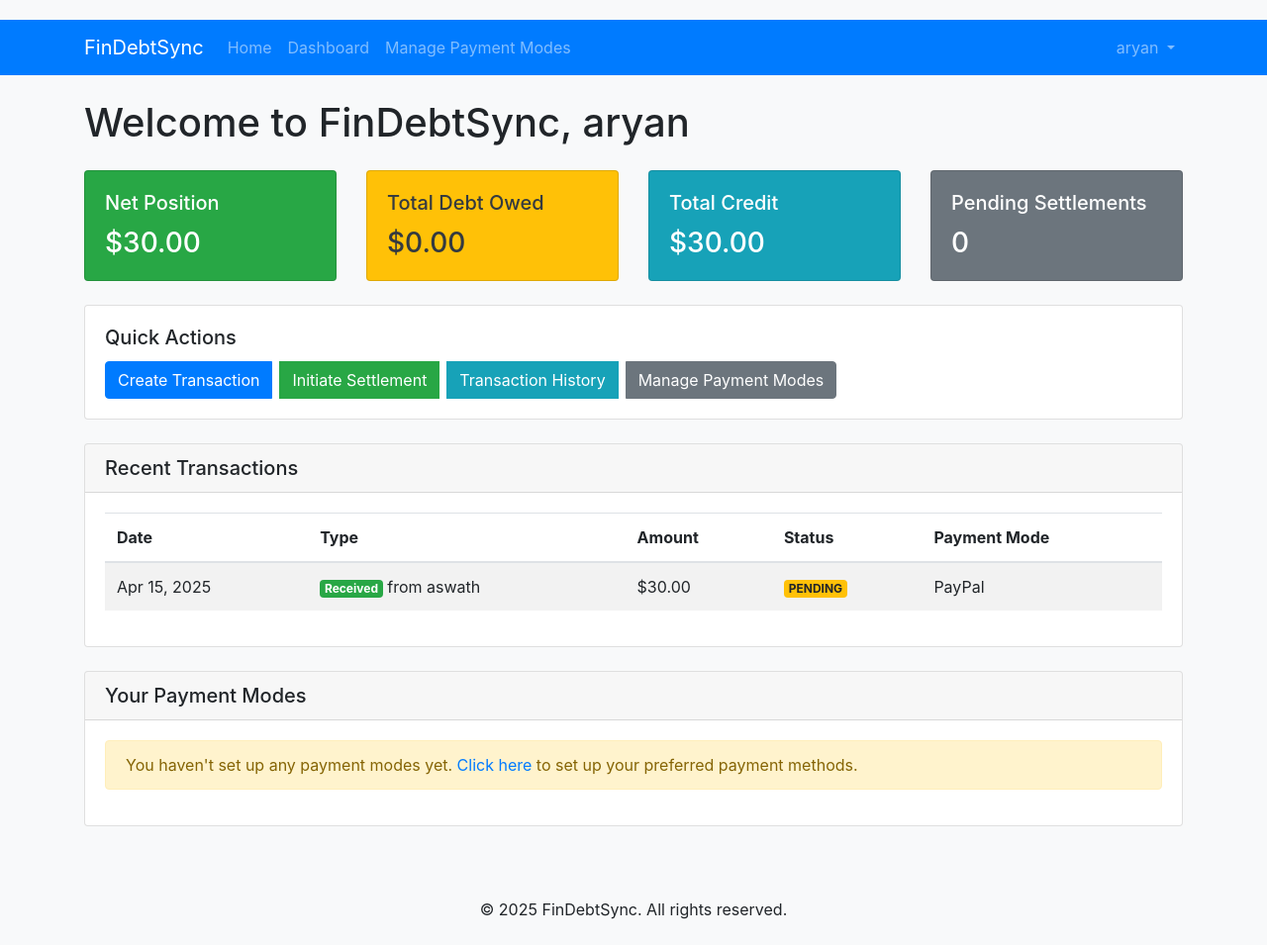
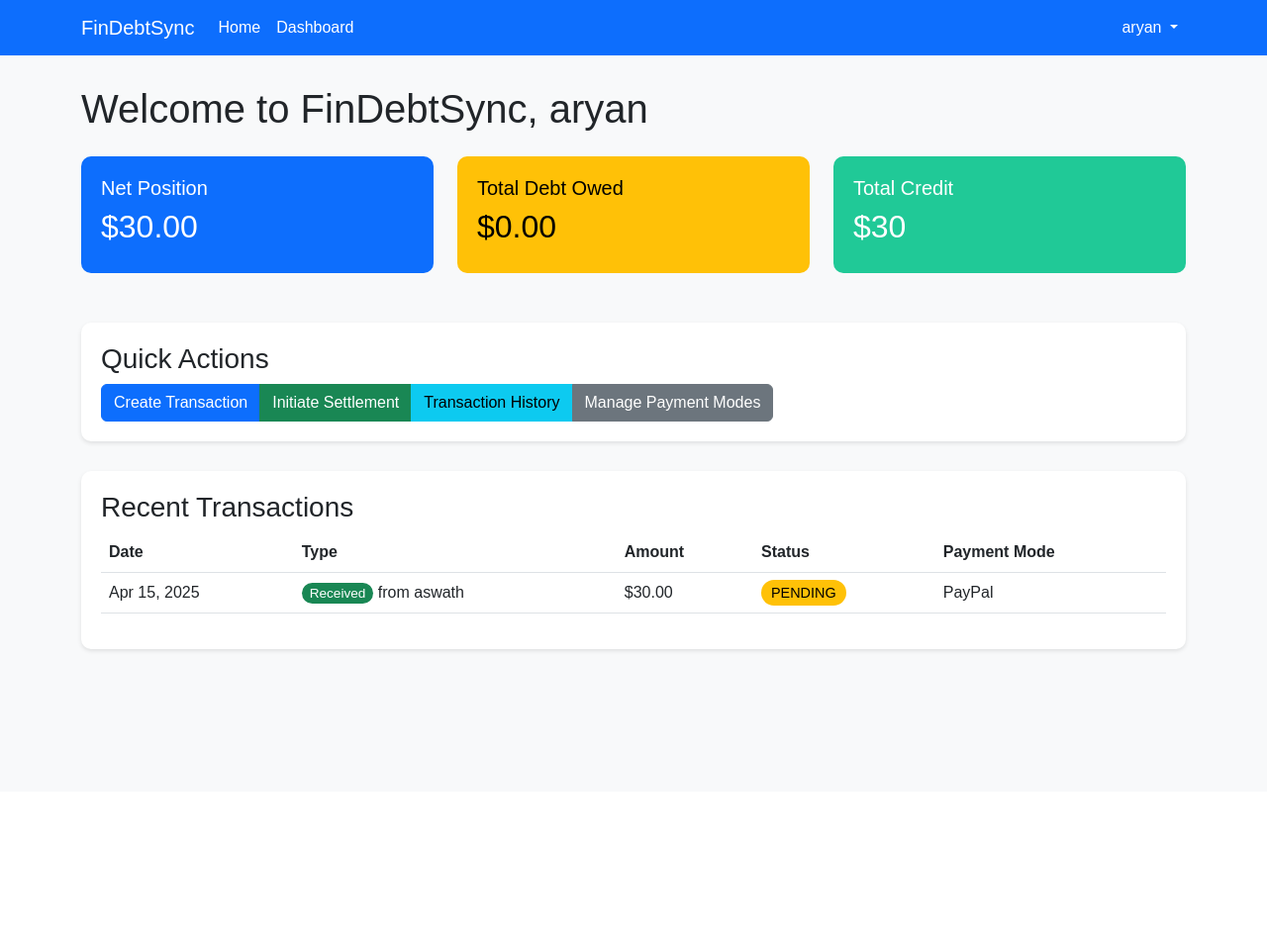
Before and after one commit to aryansinghbajaj/FinDebtSync, a Django app: page /dashboard/ in a window 1280 px wide. Shown: the whole page at 99% size. After the commit the page ends 660 px from the top, so only its background shows below. Run offline with Django 4.2, Linux system fonts and the light colour scheme; a user stored in the database is signed in; data comes from the database, SQL or seed files in the repository; both versions use the stored data as it was after the commit; some libraries are stand-ins or nearby versions.

Commit message:
navbar and algo change

```diff
--- a/findebt_app/core/views.py
+++ b/findebt_app/core/views.py
@@ -75,7 +75,7 @@
 
 @login_required #ensuring only authenticated(logged-in) users can access the dashboard view
 def dashboard(request):
-    customer = request.user.bank_profile #retrieving the customer profile
+    customer = request.user.bank_profile
 
     # Getting the payment modes that are compatible with customer
     payment_modes = PaymentCompatibility.objects.filter(customer=customer)
@@ -87,7 +87,6 @@
     net_position = customer.get_net_position()
     total_debt = customer.get_total_debt_owed()
     total_credit = customer.get_total_credit_received()
-    pending_settlements = customer.get_pending_settlements_count()
 
     context = {
         'customer': customer,
@@ -96,7 +95,6 @@
         'net_position': net_position,
         'total_debt': total_debt,
         'total_credit': total_credit,
-        'pending_settlements': pending_settlements,
     }
 
     return render(request, 'dashboard.html', context)
--- a/findebt_app/templates/dashboard.html
+++ b/findebt_app/templates/dashboard.html
@@ -3,156 +3,156 @@
 <head>
     <meta charset="UTF-8">
     <meta name="viewport" content="width=device-width, initial-scale=1.0">
-    <title>FinDebtSync Dashboard</title>
-    <!-- Bootstrap CSS -->
-    <link rel="stylesheet" href="https://stackpath.bootstrapcdn.com/bootstrap/4.5.2/css/bootstrap.min.css">
+    <title>Dashboard - FinDebtSync</title>
+    <link href="https://cdn.jsdelivr.net/npm/bootstrap@5.3.0/dist/css/bootstrap.min.css" rel="stylesheet">
     <style>
         body {
             background-color: #f8f9fa;
-            padding-top: 20px;
+            font-family: 'Arial', sans-serif;
         }
         .navbar {
+            background-color: #0d6efd;
+            margin-bottom: 30px;
+        }
+        .navbar-brand, .nav-link {
+            color: white !important;
+        }
+        .financial-card {
+            padding: 20px;
+            border-radius: 10px;
+            color: white;
             margin-bottom: 20px;
+        }
+        .net-position {
+            background-color: #0d6efd;
+        }
+        .total-debt {
+            background-color: #ffc107;
+            color: black;
+        }
+        .total-credit {
+            background-color: #20c997;
+        }
+        .quick-actions {
+            margin: 30px 0;
+            padding: 20px;
+            background-color: white;
+            border-radius: 10px;
+            box-shadow: 0 2px 4px rgba(0,0,0,0.1);
+        }
+        .transactions-section {
+            background-color: white;
+            border-radius: 10px;
+            padding: 20px;
+            box-shadow: 0 2px 4px rgba(0,0,0,0.1);
+        }
+        .status-badge {
+            padding: 5px 10px;
+            border-radius: 15px;
+            font-size: 0.9em;
+        }
+        .status-pending {
+            background-color: #ffc107;
+            color: black;
+        }
+        .status-completed {
+            background-color: #198754;
+            color: white;
+        }
+        .status-cancelled {
+            background-color: #dc3545;
+            color: white;
+        }
+        .status-settled {
+            background-color: #0dcaf0;
+            color: white;
+        }
+        .transaction-type {
+            padding: 3px 8px;
+            border-radius: 12px;
+            font-size: 0.85em;
+        }
+        .type-sent {
+            background-color: #ffc107;
+            color: black;
+        }
+        .type-received {
+            background-color: #198754;
+            color: white;
         }
     </style>
 </head>
 <body>
     <!-- Navigation -->
-    <nav class="navbar navbar-expand-lg navbar-dark bg-primary">
+    <nav class="navbar navbar-expand-lg">
         <div class="container">
             <a class="navbar-brand" href="{% url 'home' %}">FinDebtSync</a>
-            <button class="navbar-toggler" type="button" data-toggle="collapse" data-target="#navbarNav" aria-controls="navbarNav" aria-expanded="false" aria-label="Toggle navigation">
+            <button class="navbar-toggler" type="button" data-bs-toggle="collapse" data-bs-target="#navbarNav" aria-controls="navbarNav" aria-expanded="false" aria-label="Toggle navigation">
                 <span class="navbar-toggler-icon"></span>
             </button>
             <div class="collapse navbar-collapse" id="navbarNav">
-                <ul class="navbar-nav mr-auto">
+                <ul class="navbar-nav me-auto">
                     <li class="nav-item">
                         <a class="nav-link" href="{% url 'home' %}">Home</a>
                     </li>
-                    {% if user.is_authenticated %}
                     <li class="nav-item">
                         <a class="nav-link" href="{% url 'dashboard' %}">Dashboard</a>
                     </li>
-                    <li class="nav-item">
-                        <a class="nav-link" href="{% url 'payment_modes' %}">Manage Payment Modes</a>
-                    </li>
-                    {% endif %}
                 </ul>
-                <ul class="navbar-nav ml-auto">
-                    {% if user.is_authenticated %}
+                <ul class="navbar-nav">
                     <li class="nav-item dropdown">
-                        <a class="nav-link dropdown-toggle" href="#" id="navbarDropdown" role="button" data-toggle="dropdown" aria-haspopup="true" aria-expanded="false">
+                        <a class="nav-link dropdown-toggle" href="#" id="navbarDropdown" role="button" data-bs-toggle="dropdown" aria-expanded="false">
                             {{ user.username }}
                         </a>
-                        <div class="dropdown-menu" aria-labelledby="navbarDropdown">
-                            <a class="dropdown-item" href="{% url 'dashboard' %}">Dashboard</a>
-                            <div class="dropdown-divider"></div>
-                            <a class="dropdown-item" href="{% url 'logout' %}">Logout</a>
-                        </div>
+                        <ul class="dropdown-menu dropdown-menu-end" aria-labelledby="navbarDropdown">
+                            <li><a class="dropdown-item" href="{% url 'dashboard' %}">Dashboard</a></li>
+                            <li><hr class="dropdown-divider"></li>
+                            <li><a class="dropdown-item" href="{% url 'logout' %}">Logout</a></li>
+                        </ul>
                     </li>
-                    {% else %}
-                    <li class="nav-item">
-                        <a class="nav-link" href="{% url 'login' %}">Login</a>
-                    </li>
-                    <li class="nav-item">
-                        <a class="nav-link" href="{% url 'register' %}">Register</a>
-                    </li>
-                    {% endif %}
                 </ul>
             </div>
         </div>
     </nav>
 
-    <!-- Main Content -->
-    <main>
-        {% if messages %}
-        <div class="container">
-            {% for message in messages %}
-            <div class="alert alert-{{ message.tags }} alert-dismissible fade show" role="alert">
-                {{ message }}
-                <button type="button" class="close" data-dismiss="alert" aria-label="Close">
-                    <span aria-hidden="true">&times;</span>
-                </button>
-            </div>
-            {% endfor %}
-        </div>
-        {% endif %}
-
-        <!-- Dashboard Content -->
     <div class="container mt-4">
         <h1 class="mb-4">Welcome to FinDebtSync, {{ customer.user.username }}</h1>
 
-            <!-- Financial Overview Cards -->
-            <div class="row mb-4">
-                <!-- Net Financial Position -->
-                <div class="col-md-3">
-                    <div class="card {% if net_position < 0 %}bg-danger{% elif net_position > 0 %}bg-success{% else %}bg-primary{% endif %} text-white">
-                        <div class="card-body">
-                            <h5 class="card-title">Net Position</h5>
-                            <h3 class="card-text">${{ net_position|floatformat:2 }}</h3>
+        <div class="row">
+            <div class="col-md-4">
+                <div class="financial-card net-position">
+                    <h5>Net Position</h5>
+                    <h2>${{ net_position }}</h2>
+                </div>
+            </div>
+            <div class="col-md-4">
+                <div class="financial-card total-debt">
+                    <h5>Total Debt Owed</h5>
+                    <h2>${{ total_debt }}</h2>
+                </div>
+            </div>
+            <div class="col-md-4">
+                <div class="financial-card total-credit">
+                    <h5>Total Credit</h5>
+                    <h2>${{ total_credit }}</h2>
                 </div>
             </div>
         </div>
 
-                <!-- Total Debt -->
-                <div class="col-md-3">
-                    <div class="card bg-warning text-dark">
-                        <div class="card-body">
-                            <h5 class="card-title">Total Debt Owed</h5>
-                            <h3 class="card-text">${{ total_debt|floatformat:2 }}</h3>
-                        </div>
+        <div class="quick-actions">
+            <h3>Quick Actions</h3>
+            <div class="btn-group">
+                <a href="{% url 'create_transaction' %}" class="btn btn-primary">Create Transaction</a>
+                <a href="{% url 'initiate_settlement' %}" class="btn btn-success">Initiate Settlement</a>
+                <a href="{% url 'transaction_history' %}" class="btn btn-info">Transaction History</a>
+                <a href="{% url 'manage_payment_modes' %}" class="btn btn-secondary">Manage Payment Modes</a>
             </div>
         </div>
 
-                <!-- Total Credit -->
-                <div class="col-md-3">
-                    <div class="card bg-info text-white">
-                        <div class="card-body">
-                            <h5 class="card-title">Total Credit</h5>
-                            <h3 class="card-text">${{ total_credit|floatformat:2 }}</h3>
-                        </div>
-                    </div>
-                </div>
-
-                <!-- Pending Settlements -->
-                <div class="col-md-3">
-                    <div class="card bg-secondary text-white">
-                        <div class="card-body">
-                            <h5 class="card-title">Pending Settlements</h5>
-                            <h3 class="card-text">{{ pending_settlements }}</h3>
-                        </div>
-                    </div>
-                </div>
-            </div>
-
-            <!-- Quick Action Buttons -->
-            <div class="row mb-4">
-                <div class="col-12">
-                    <div class="card">
-                        <div class="card-body">
-                            <h5 class="card-title">Quick Actions</h5>
-                            <div class="btn-group" role="group">
-                                <a href="{% url 'create_transaction' %}" class="btn btn-primary mr-2">Create Transaction</a>
-                                <a href="{% url 'initiate_settlement' %}" class="btn btn-success mr-2">Initiate Settlement</a>
-                                <a href="{% url 'transaction_history' %}" class="btn btn-info mr-2">Transaction History</a>
-                                <a href="{% url 'manage_payment_modes' %}" class="btn btn-secondary">Manage Payment Modes</a>
-                            </div>
-                        </div>
-                    </div>
-                </div>
-            </div>
-
-            <!-- Recent Transactions -->
-            <div class="row mb-4">
-                <div class="col-12">
-                    <div class="card">
-                        <div class="card-header">
-                            <h5 class="card-title mb-0">Recent Transactions</h5>
-                        </div>
-                        <div class="card-body">
-                            {% if recent_transactions %}
+        <div class="transactions-section">
+            <h3>Recent Transactions</h3>
             <div class="table-responsive">
-                                    <table class="table table-striped">
+                <table class="table">
                     <thead>
                         <tr>
                             <th>Date</th>
@@ -168,73 +168,26 @@
                             <td>{{ transaction.created_at|date:"M d, Y" }}</td>
                             <td>
                                 {% if transaction.sender == customer %}
-                                                        <span class="badge badge-warning">Sent</span> to {{ transaction.receiver.user.username }}
+                                <span class="transaction-type type-sent">Sent</span> to {{ transaction.receiver.user.username }}
                                 {% else %}
-                                                        <span class="badge badge-success">Received</span> from {{ transaction.sender.user.username }}
+                                <span class="transaction-type type-received">Received</span> from {{ transaction.sender.user.username }}
                                 {% endif %}
                             </td>
-                                                <td>${{ transaction.amount|floatformat:2 }}</td>
-                                                <td><span class="badge {% if transaction.status == 'COMPLETED' %}badge-success{% elif transaction.status == 'PENDING' %}badge-warning{% elif transaction.status == 'CANCELLED' %}badge-danger{% else %}badge-info{% endif %}">{{ transaction.status }}</span></td>
+                            <td>${{ transaction.amount }}</td>
+                            <td>
+                                <span class="status-badge status-{{ transaction.status|lower }}">
+                                    {{ transaction.status }}
+                                </span>
+                            </td>
                             <td>{{ transaction.payment_mode.name }}</td>
                         </tr>
                         {% endfor %}
                     </tbody>
                 </table>
             </div>
-                            {% else %}
-                                <div class="alert alert-info">
-                                    No transactions yet. Your recent financial activities will appear here.
-                                </div>
-                            {% endif %}
-                        </div>
-                    </div>
         </div>
     </div>
 
-            <!-- Payment Modes -->
-            <div class="row mb-4">
-                <div class="col-12">
-                    <div class="card">
-                        <div class="card-header">
-                            <h5 class="card-title mb-0">Your Payment Modes</h5>
-                        </div>
-                        <div class="card-body">
-                            {% if payment_modes %}
-                                <div class="row">
-                                    {% for pm in payment_modes %}
-                                        <div class="col-md-4 mb-3">
-                                            <div class="card border-0 shadow-sm">
-                                                <div class="card-body">
-                                                    <span class="badge {% if pm.compatible_mode.category == 'BANK' %}badge-primary{% elif pm.compatible_mode.category == 'DIGITAL' %}badge-success{% elif pm.compatible_mode.category == 'CARD' %}badge-info{% elif pm.compatible_mode.category == 'CRYPTO' %}badge-warning{% else %}badge-secondary{% endif %} mb-2">{{ pm.compatible_mode.get_category_display }}</span>
-                                                    <h5 class="card-title">{{ pm.compatible_mode.name }}</h5>
-                                                    <p class="card-text small text-muted">{{ pm.compatible_mode.description|default:"No description available" }}</p>
-                                                </div>
-                                            </div>
-                                        </div>
-                                    {% endfor %}
-                                </div>
-                            {% else %}
-                                <div class="alert alert-warning">
-                                    You haven't set up any payment modes yet. <a href="{% url 'payment_modes' %}">Click here</a> to set up your preferred payment methods.
-                                </div>
-                            {% endif %}
-                        </div>
-                    </div>
-                </div>
-            </div>
-        </div>
-    </main>
-
-    <!-- Footer -->
-    <footer class="bg-light py-4 mt-5">
-        <div class="container text-center">
-            <p class="mb-0">© 2025 FinDebtSync. All rights reserved.</p>
-        </div>
-    </footer>
-
-    <!-- JavaScript -->
-    <script src="https://code.jquery.com/jquery-3.5.1.slim.min.js"></script>
-    <script src="https://cdn.jsdelivr.net/npm/popper.js@1.16.1/dist/umd/popper.min.js"></script>
-    <script src="https://stackpath.bootstrapcdn.com/bootstrap/4.5.2/js/bootstrap.min.js"></script>
+    <script src="https://cdn.jsdelivr.net/npm/bootstrap@5.3.0/dist/js/bootstrap.bundle.min.js"></script>
 </body>
 </html>
```
Also changed, not shown: findebt_app/core/utils.py (+45 -31 lines), findebt_app/db.sqlite3. Lines whose indentation alone changed are shown as unchanged.
